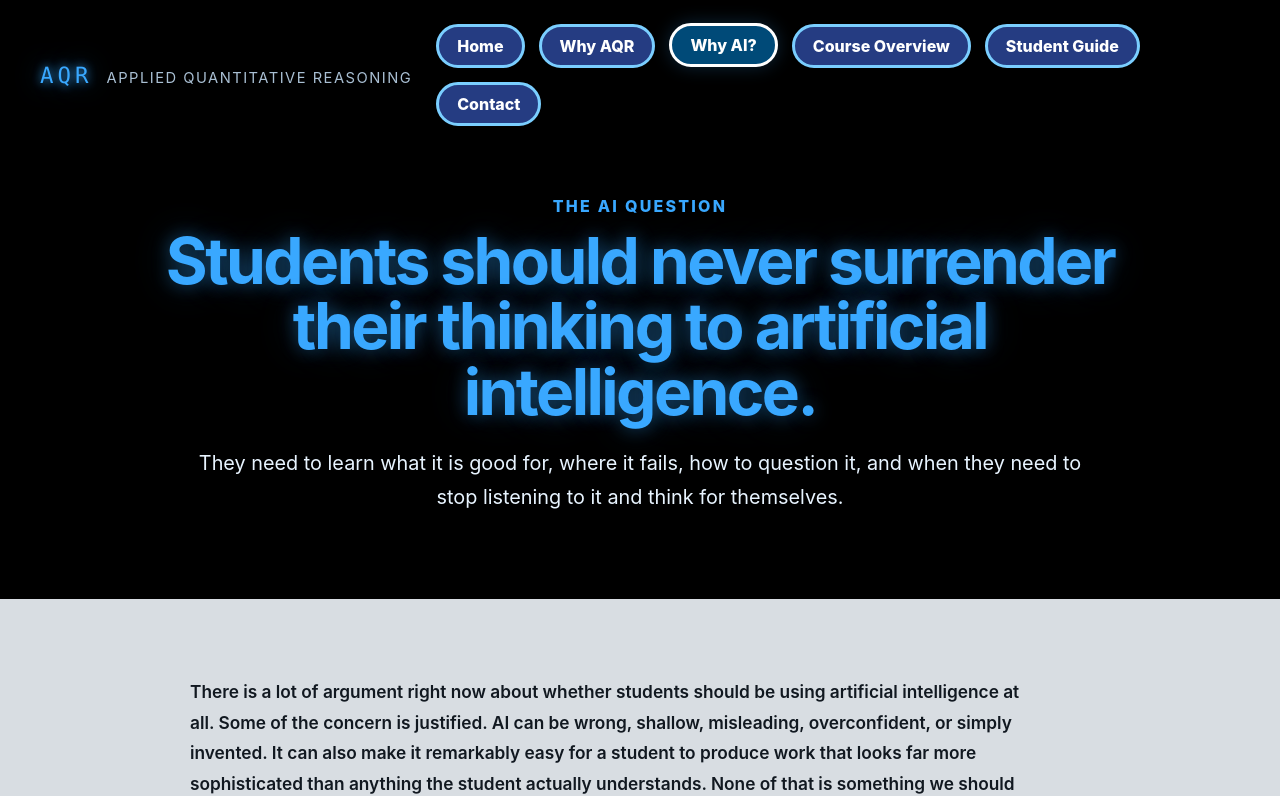
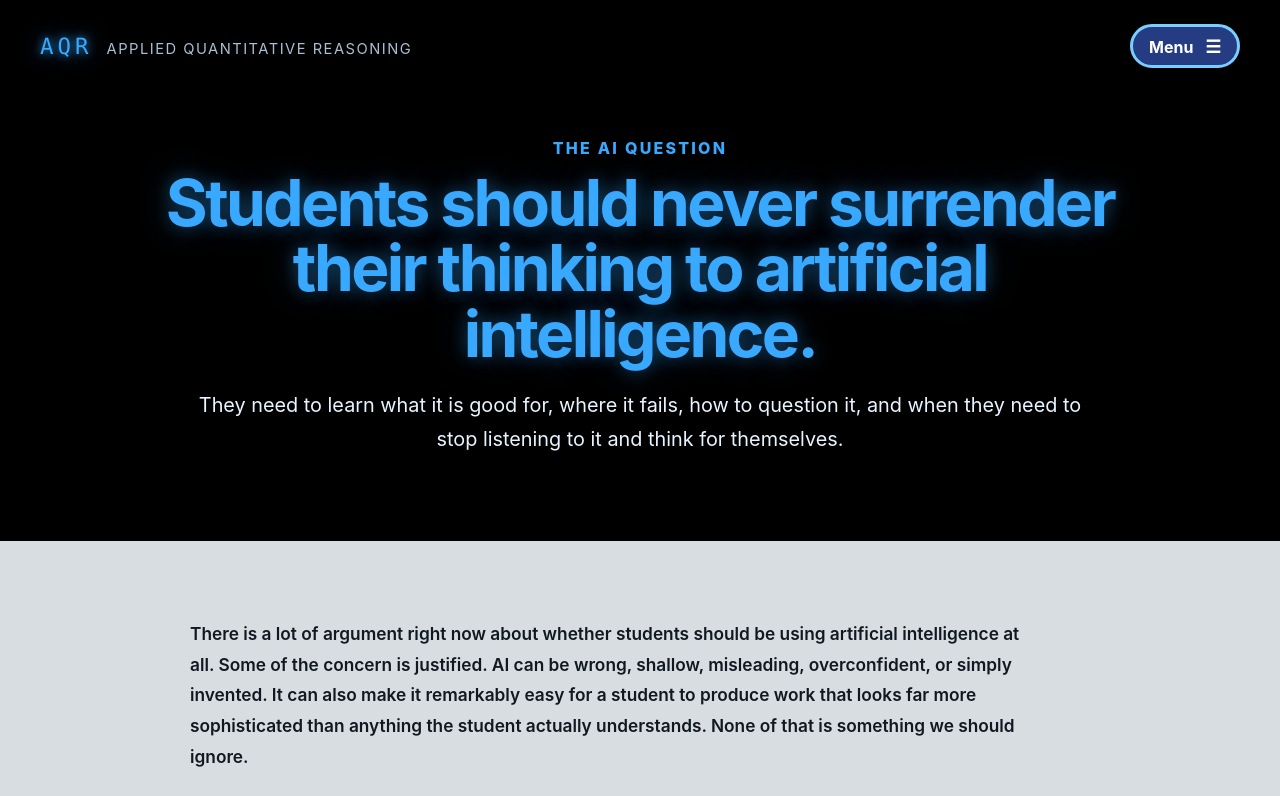
Before and after one commit to SuperDudePro/AQR-Site, a React (Vite) app: page /why-ai in a window 1280 px wide. Shown: the top 796 px of the page. Built offline with nearby package versions, Linux system fonts and the light colour scheme; no server answers.

Commit message:
Use one-row adaptive navigation on src/WhyAI.tsx

```diff
--- a/src/WhyAI.tsx
+++ b/src/WhyAI.tsx
@@ -1,3 +1,4 @@
+import ResponsiveNav from "./ResponsiveNav";
 import "./WhyAQR.css";
 import "./WhyAI.css";
 
@@ -15,14 +16,14 @@ function WhyAI() {
             <span className="why-brand-name">Applied Quantitative Reasoning</span>
           </a>
 
-          <nav className="why-topnav" aria-label="Why AI navigation">
+          <ResponsiveNav className="why-topnav" ariaLabel="Why AI navigation">
             <a href="/">Home</a>
             <a href="/why-aqr">Why AQR</a>
             <a href="/why-ai" aria-current="page">Why AI?</a>
             <a href="/course-overview">Course Overview</a>
             <a href="/student-guide">Student Guide</a>
             <a href="/contact">Contact</a>
-          </nav>
+          </ResponsiveNav>
         </div>
       </header>
 
```
